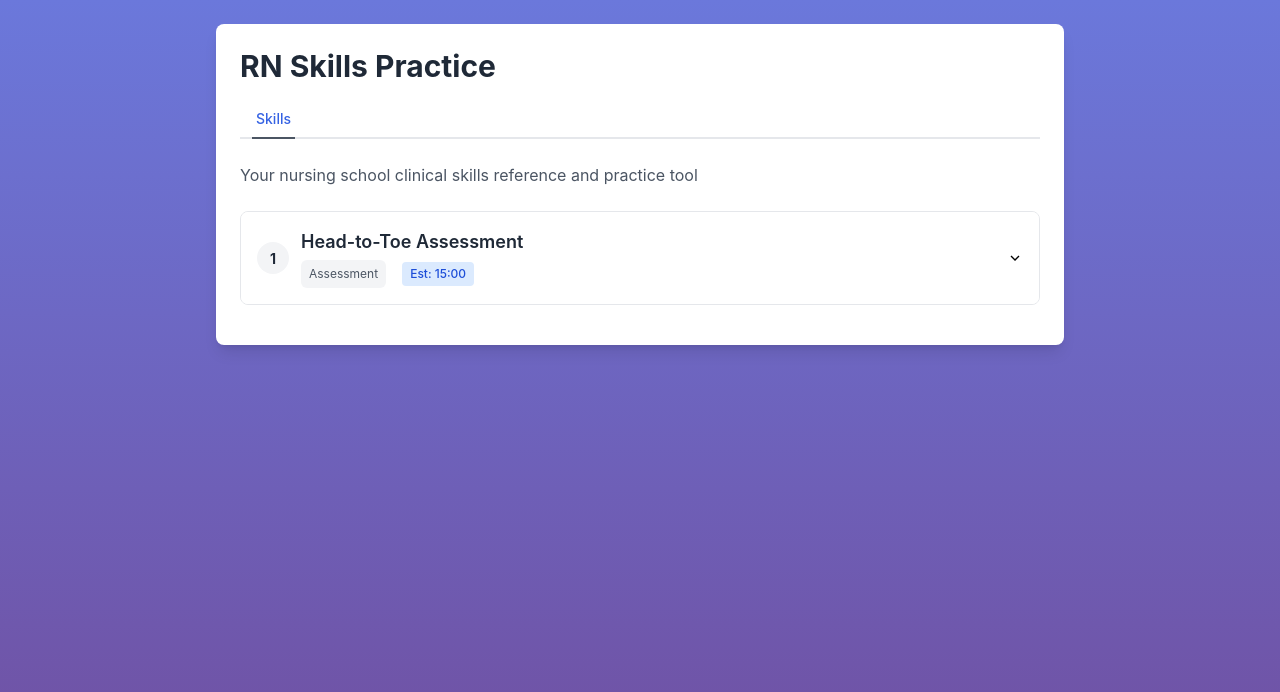
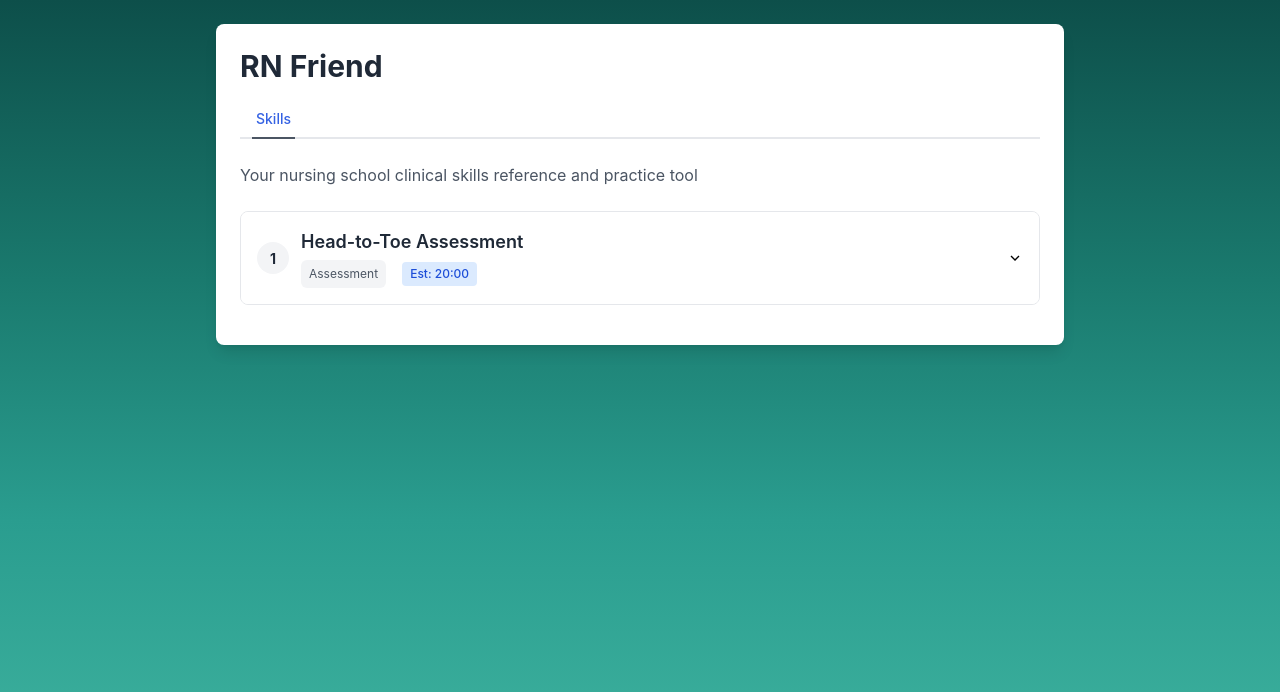
Before and after one commit to arena/rn, a React (Vite) app: page / in a window 1280 px wide. Shown: the top 692 px of the page. Built offline with nearby package versions, Linux system fonts and the light colour scheme.

Commit message:
green bg

```diff
--- a/index.html
+++ b/index.html
@@ -4,7 +4,7 @@
     <meta charset="UTF-8" />
     <link rel="icon" type="image/png" href="/icon-192.png" />
     <meta name="viewport" content="width=device-width, initial-scale=1.0" />
-    <title>RN Skills Practice</title>
+    <title>RN Friend</title>
     <link rel="manifest" href="/manifest.json">
     <meta name="theme-color" content="#3b82f6">
     <script src="https://cdn.tailwindcss.com"></script>
--- a/src/components.css
+++ b/src/components.css
@@ -12,7 +12,7 @@
 
 /* ===== MAIN BACKGROUND ===== */
 body {
-  background: linear-gradient(to bottom, #6B78DB, #704FA0);
+  background: linear-gradient(to bottom, #0d4f4a 0%, #1a7a6e 35%, #2a9d8f 65%, #40b4a0 100%);
   min-height: 100vh;
 }
 
--- a/src/content.yml
+++ b/src/content.yml
@@ -1,5 +1,5 @@
 app:
-  name: "RN Skills Practice"
+  name: "RN Friend"
   taglines:
     browser: "Your nursing school clinical skills reference and practice tool"
     about: "Practice and master your nursing skills"
@@ -51,7 +51,7 @@ categories:
     description: "Patient assessment skills"
 
 about:
-  title: "About RN Skills Practice"
+  title: "About RN Friend"
   sections:
     who:
       title: "Who is this for?"
@@ -81,7 +81,7 @@ about:
 
 share:
   app:
-    title: "RN Skills Practice"
+    title: "RN Friend"
     description: "Free practice tool for nursing students"
 
 links:
--- a/src/data/skills/head-to-toe-assessment.yml
+++ b/src/data/skills/head-to-toe-assessment.yml
@@ -1,7 +1,7 @@
 id: head_to_toe_assessment
 title: Head-to-Toe Assessment
 category: Assessment
-estimatedTime: 900
+estimatedTime: 1200
 description: Systematic physical assessment from head to toe
 suppliesNeeded:
   - Stethoscope
@@ -10,6 +10,8 @@ suppliesNeeded:
   - Cotton swab
   - Tongue depressor
   - Pen/pencil and documentation from
+  - Gloves (2 pairs)
+  - Hand sanitizer
 
 steps:
   - id: step_1
--- a/vite.config.js
+++ b/vite.config.js
@@ -3,7 +3,7 @@ import react from '@vitejs/plugin-react'
 import yaml from '@rollup/plugin-yaml'
 
 // https://vite.dev/config/
-export default defineConfig({
+export default defineConfig(({ command }) => ({
   plugins: [react(), yaml()],
-  base: '/rn/',
-})
+  base: command === 'build' ? '/rn/' : '/',
+}))
```
